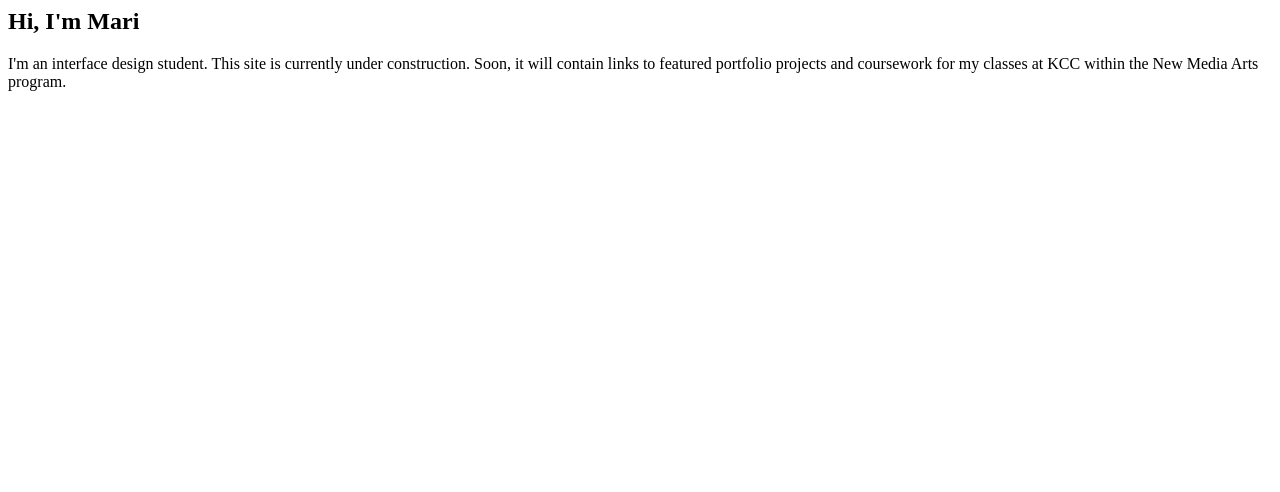
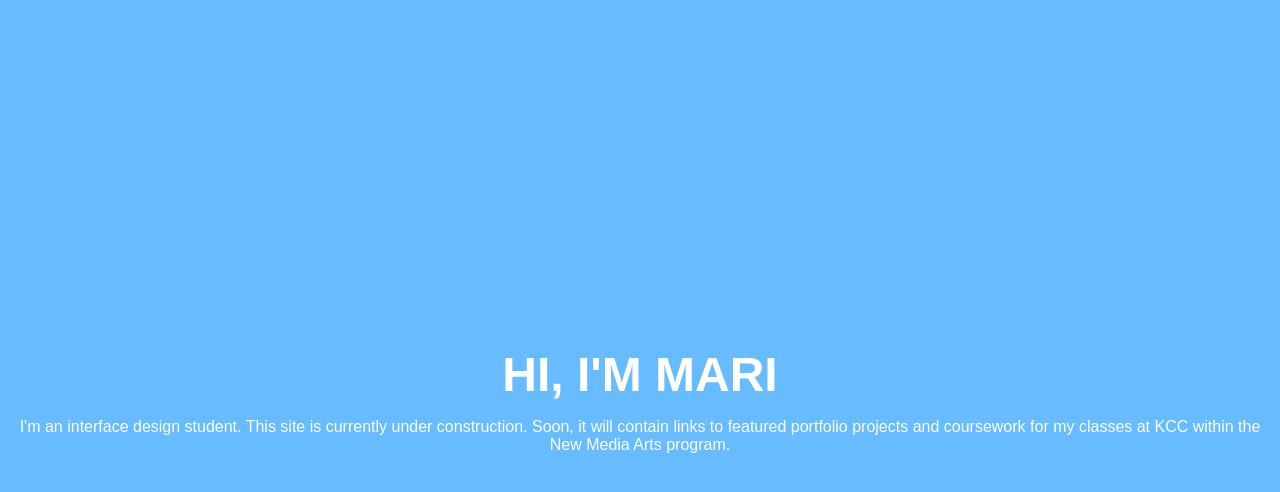
Before and after one commit to marisumidamiyashiro/studentsite, a plain HTML site: page index.html in a window 1280 px wide. Drawn offline with Linux system fonts and the light colour scheme.

Commit message:
updated index.html

```diff
--- a/index.html
+++ b/index.html
@@ -2,11 +2,35 @@
 
     <head>
         <title>Mari Sumida-Miyashiro</title>
+
+        <style>
+                body {
+                        background: rgb(103, 187, 255);
+                        font-family: sans-serif;
+                        text-align: center;
+                        display: grid;
+                        align-content: center;
+                        min-height: 100vh;
+                }
+
+                h1 {
+                    font-size: 48px;
+                    text-transform: uppercase;
+                    margin: 0;
+                    color: white
+
+                }
+
+                p {
+                    color:rgb(255, 255, 255);
+                }
+        </style>
+
     </head>
 
     <body>
 
-        <h2>Hi, I'm Mari</h2>
+        <h1>Hi, I'm Mari</h1>
         <p>I'm an interface design student. This site is currently under construction. Soon, it will contain links to featured portfolio projects and coursework for my classes at KCC
             within the New Media Arts program.</p>
 
```
